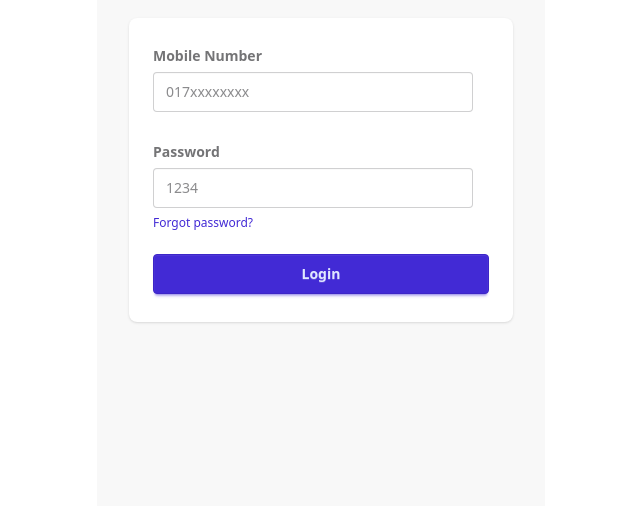
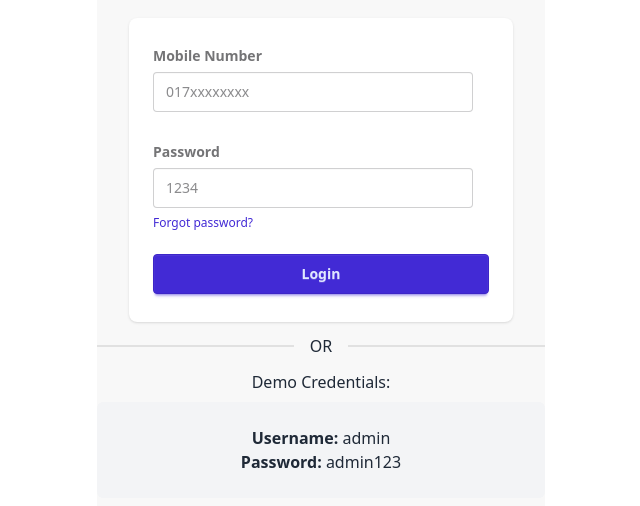
Before and after one commit to mahmudulhasanzb/payoo-mobile-bank, a plain HTML site: page index.html in a window 1280 px wide. Shown: the part 126-632 px from the top of the page, without its empty margins (319-959 px from the left). Drawn offline with nearby package versions, Linux system fonts and the light colour scheme.

Commit message:
Add demo credentials section to index.html

```diff
--- a/index.html
+++ b/index.html
@@ -33,6 +33,19 @@
     </div>
   </div>
 
+  <!-- Or demo credential -->
+    <div class="divider text-[#1F2937]">
+      <span>OR</span>
+    </div>
+
+    <div class="demo-credentials w-full text-center text-[#1F2937]">
+      <p class="mb-2">Demo Credentials:</p>
+      <div class="bg-gray-100 p-6 rounded-md">
+        <p><strong>Username:</strong> admin</p>
+        <p><strong>Password:</strong> admin123</p>
+      </div>
+    </div>
+
   <script src="./script/login.js"></script>
 </body>
 </html>
```
